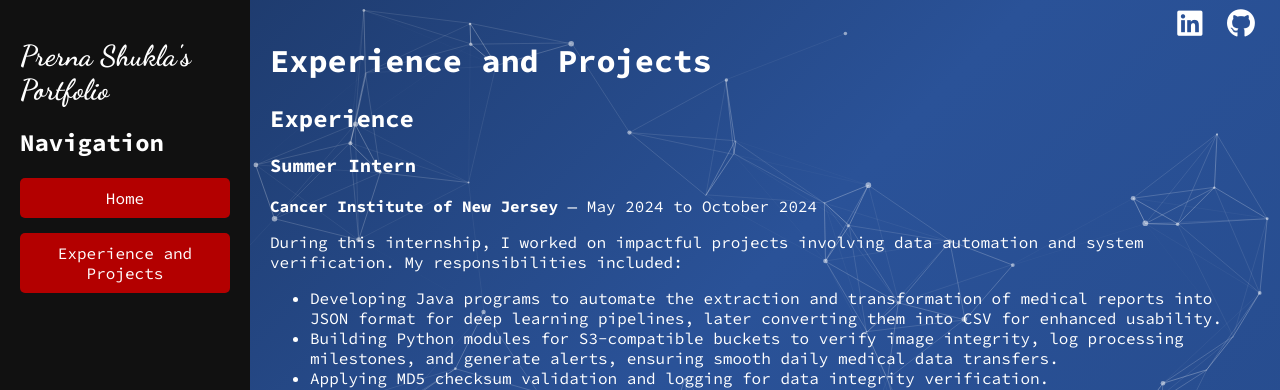
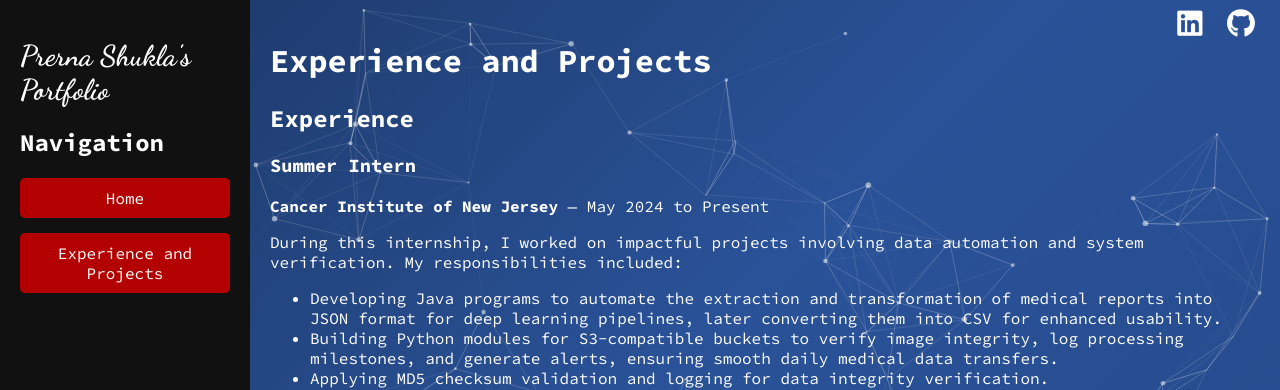
Before and after one commit to prernashuklaa/prernashuklaa.github.io, a Jekyll site: the page built from experience.html, in a window 1280 px wide. Shown: the top 390 px of the page. Built offline with Jekyll 4.4.1, drawn with Linux system fonts in a browser that asks for light colours.

Commit message:
Update experience.html

```diff
--- a/experience.html
+++ b/experience.html
@@ -7,7 +7,7 @@ title: Experience and Projects
 
 <h2>Experience</h2>
 <h3>Summer Intern</h3>
-<p><strong>Cancer Institute of New Jersey</strong> — May 2024 to October 2024</p>
+<p><strong>Cancer Institute of New Jersey</strong> — May 2024 to Present</p>
 <p>
 During this internship, I worked on impactful projects involving data automation and system verification. My responsibilities included:
 </p>
```
